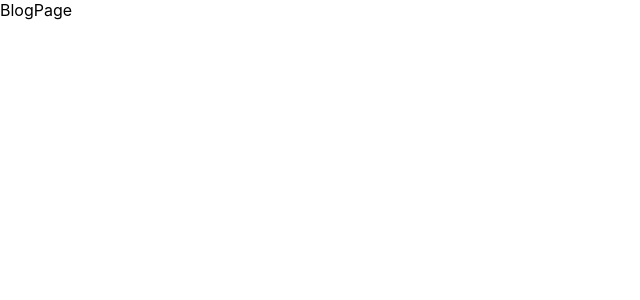
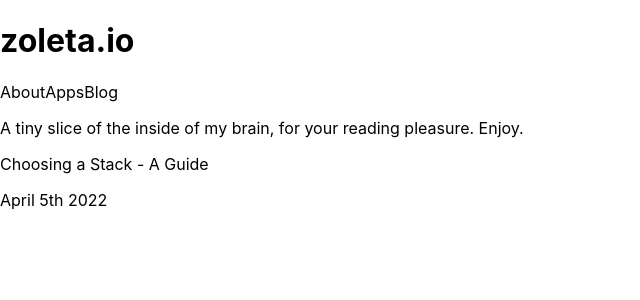
Before and after one commit to ryanarnold/personal-site, a Next.js app: page /blog in a window 1280 px wide. Shown: the top 300 px of the page, without its empty margins (0-640 px from the left). Built offline with nearby package versions, Linux system fonts and the light colour scheme.

Commit message:
Display list of blogs

```diff
--- /dev/null
+++ b/content/blog/Choosing A Stack - A Guide.md
@@ -0,0 +1,31 @@
+---
+title: Choosing a Stack - A Guide
+date: 2022-04-05
+---
+
+Probably the most important decision a solo dev will make is choosing the tech stack they will work on for the rest of their life (because you know, nobody changes tech in the middle of their life).
+
+When undertaking this humongous task, I think it's important to apply first principles thinking.
+
+What are you really trying to accomplish here? Like, if you were to boil down all your dev efforts into once sentence, what would it be?
+
+For me its "Ship apps regularly, and ship rapidly".
+
+For others it might be "Be employable" or "Make the next Facebook".
+
+The reason why first priciple thinking is so useful in this context is that choosing a stack involves a ton of micro decisions.
+
+- What framework?
+- Which linter?
+- Which editor and which extensions?
+- Which platform?
+
+But if you have core principle in your work that you can go back to, then you would be surprised how easy it is to answer all these questions.
+
+Whenever you have to make an important decision about the way you work, just go back to your first priciple.
+
+### "What framework?"
+
+If I go to my first principle of "Ship apps regularly, and ship rapidly", then I'll lean into more simple and barebones frameworks like Svelte for the frontend and Flask for the backend.
+
+If my first principle was instead "Be employable", then my decision entirely depends on what specific skills are "in demand" at the moment. To answer that question, I might go to indeed.com and look at the top 5 technologies employers are looking for, and focus on that.
--- /dev/null
+++ b/content/markdown-utils.tsx
@@ -0,0 +1,22 @@
+import fs from 'fs';
+import moment from 'moment';
+import matter from 'gray-matter';
+
+export default function getMarkdownContents(filepath: string): string {
+  return fs.readFileSync(filepath).toString();
+}
+
+export function getBlogsMetadata(filepath: string): object {
+  const fileNames = fs.readdirSync(filepath);
+
+  const blogsMetadata = fileNames.map((fname) => {
+    const fileContents = fs.readFileSync(`${filepath}/${fname}`);
+
+    const matterData = matter(fileContents).data;
+    return {
+      title: matterData.title,
+      date: moment(matterData.date).format('MMMM Do YYYY'),
+    };
+  });
+  return [...blogsMetadata];
+}
--- a/content/markdown.tsx
+++ /dev/null
@@ -1,5 +0,0 @@
-import fs from 'fs';
-
-export default function getMarkdownContents(filepath: string): string {
-  return fs.readFileSync(filepath).toString();
-}
--- a/package.json
+++ b/package.json
@@ -9,7 +9,9 @@
     "lint": "next lint"
   },
   "dependencies": {
+    "gray-matter": "^4.0.3",
     "html-react-parser": "^1.4.12",
+    "moment": "^2.29.3",
     "next": "12.1.6",
     "react": "18.1.0",
     "react-dom": "18.1.0",
--- a/pages/blog/index.tsx
+++ b/pages/blog/index.tsx
@@ -1,9 +1,35 @@
 import React from 'react';
+import { getBlogsMetadata } from '../../content/markdown-utils';
+import { Blog } from '../../types/Blog';
+import NavigationBar from '../components/navbar/NavigationBar';
 
-interface Props {}
+export async function getStaticProps() {
+  const blogList = getBlogsMetadata(`${process.cwd()}/content/blog/`);
+  console.log(blogList);
+  return { props: { blogList } };
+}
 
-const BlogPage = (props: Props) => {
-  return <div>BlogPage</div>;
+interface Props {
+  blogList: Blog[];
+}
+
+const BlogPage = ({ blogList }: Props) => {
+  return (
+    <div>
+      <NavigationBar />
+      <div>
+        <p>A tiny slice of the inside of my brain, for your reading pleasure. Enjoy.</p>
+        {blogList.map((blog) => {
+          return (
+            <div>
+              <p>{blog.title}</p>
+              <p>{blog.date}</p>
+            </div>
+          );
+        })}
+      </div>
+    </div>
+  );
 };
 
 export default BlogPage;
--- /dev/null
+++ b/types/Blog.tsx
@@ -0,0 +1,5 @@
+export interface Blog {
+  title: string;
+  date: Date;
+  markdownContent: string;
+}
```
Also changed, not shown: 1 other file (tests, documents, lock files or other folders).
